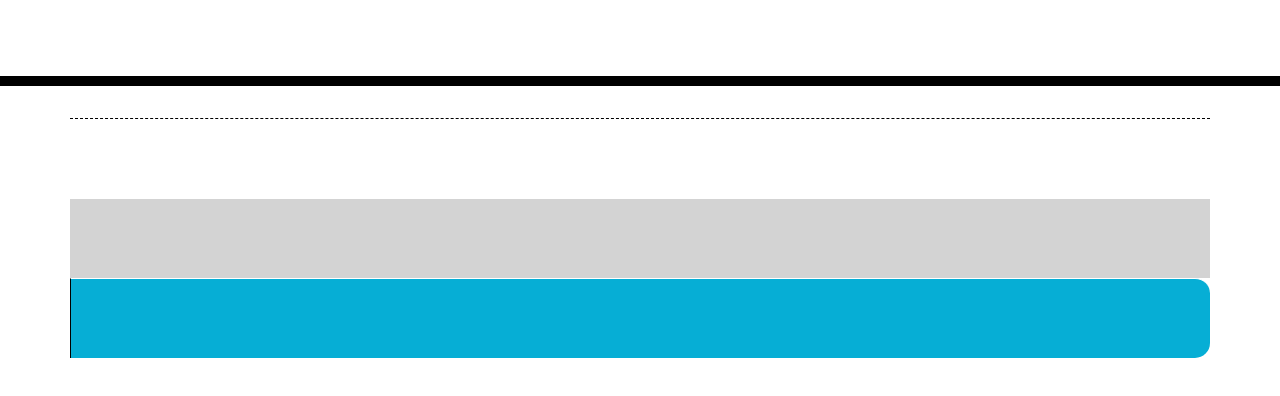
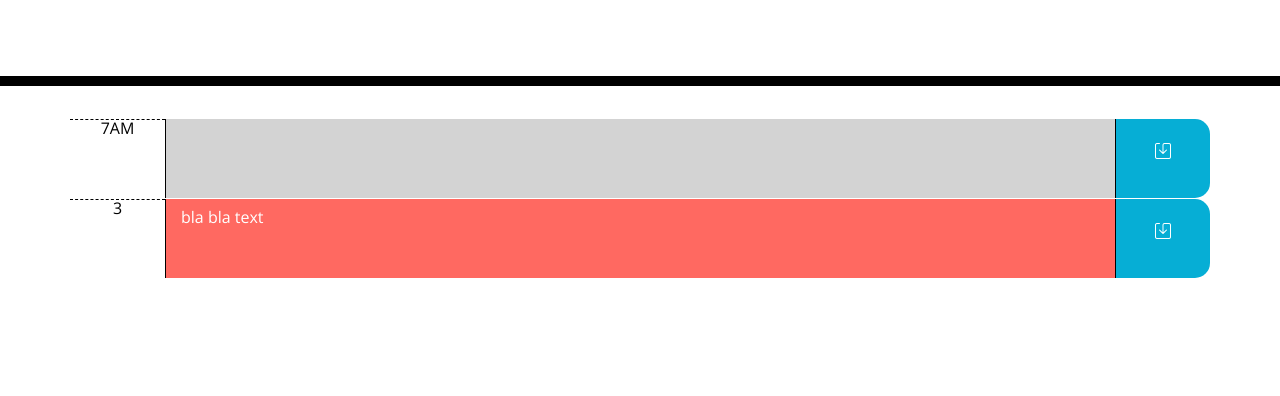
Before and after one commit to Fonyx/projectTracker, a plain HTML site: page index.html in a window 1280 px wide. Shown: the part 182-578 px from the top of the page. Drawn offline with nearby package versions, Linux system fonts and the light colour scheme.

Commit message:
basic procedural creation of time blocks

```diff
--- a/index.html
+++ b/index.html
@@ -18,6 +18,8 @@
       href="https://fonts.googleapis.com/css?family=Open+Sans&display=swap"
       rel="stylesheet"
     />
+    <link rel="stylesheet"
+      href="https://cdn.jsdelivr.net/npm/bootstrap-icons@1.3.0/font/bootstrap-icons.css">
     <link rel="stylesheet" href="style.css" />
     <title>Work Day Scheduler</title>
   </head>
@@ -28,12 +30,22 @@
       <p class="lead">A simple calendar app for scheduling your work day</p>
       <p id="currentDay" class="lead"></p>
     </header>
-    <div class="container" id="time_block_cont">
-      <!-- Timeblocks go here -->
+    <div class="container" id="time_block_container">
+
+      <!-- <div class="time-block">
+        <div class="row">
+          <div class="hour col-1">6AM</div>
+          <textarea class="past col-10"></textarea>
+          <div class="saveBtn col-1 pt-4"><i class="bi bi-save"></i></div>
+        </div>
+      </div> -->
+
       <div class="time-block">
-        <div class="row hour"></div>
-        <div class="row past"></div>
-        <div class="row saveBtn"><i></i></div>
+        <div class="row">
+          <div class="hour col-1">7AM</div>
+          <textarea class="past col-10"></textarea>
+          <div class="saveBtn col-1 pt-4"><i class="bi bi-save"></i></div>
+        </div>
       </div>
     </div>
 
--- a/script.js
+++ b/script.js
@@ -0,0 +1,43 @@
+timeBlockContElement = $('#time_block_container');
+
+// helper functions
+function makeNewJqueryElement(elementType, classString, idString){
+    let newElement = $('<'+elementType+'>');
+    if(classString){
+        newElement.addClass(classString);
+    }
+    if(idString){
+        newElement.attr('id', idString);
+    }
+    return newElement;
+}
+
+// function to populate 1 day of work sessions
+function addTimeBlockToPage(time, period, text){
+    // time is an integer in [9, 10, 11, 12, 1, 2, 3, 4, 5]
+    // period is a string in ['past', 'present', 'future']
+    // text is any text stored in local storage
+    let timeBlockElement = makeNewJqueryElement('div', 'time-block', time);
+    let rowElement = makeNewJqueryElement('div', 'row');
+    let hourElement = makeNewJqueryElement('div', 'hour col-1');
+    let textElement = makeNewJqueryElement('textarea', period+' col-10');
+    let buttonElement = makeNewJqueryElement('div', 'saveBtn col-1 pt-4');
+    let iconElement = makeNewJqueryElement('i', 'bi bi-save');
+
+    // edit content of elements
+    hourElement.text(time);
+    textElement.text(text);
+
+    // attach all elements
+    buttonElement.append(iconElement);
+    rowElement.append(hourElement);
+    rowElement.append(textElement);
+    rowElement.append(buttonElement);
+    timeBlockElement.append(rowElement);
+
+    // attach to container in dom flow
+    timeBlockContElement.append(timeBlockElement);
+
+}
+
+addTimeBlockToPage(3, 'present', 'bla bla text');
--- a/style.css
+++ b/style.css
@@ -11,6 +11,11 @@ textarea {
   color: #000000;
   border-left: 1px solid black;
   padding: 10px;
+}
+
+textarea:active, textarea:focus, textarea:focus-visible{
+  outline: none;
+  /* border: solid 2px red;*/
 }
 
 .jumbotron {
@@ -31,7 +36,7 @@ textarea {
 }
 
 .row {
-  white-space: pre-wrap;
+  /* white-space: pre-wrap; */
   height: 80px;
   border-top: 1px solid white;
 }
```
